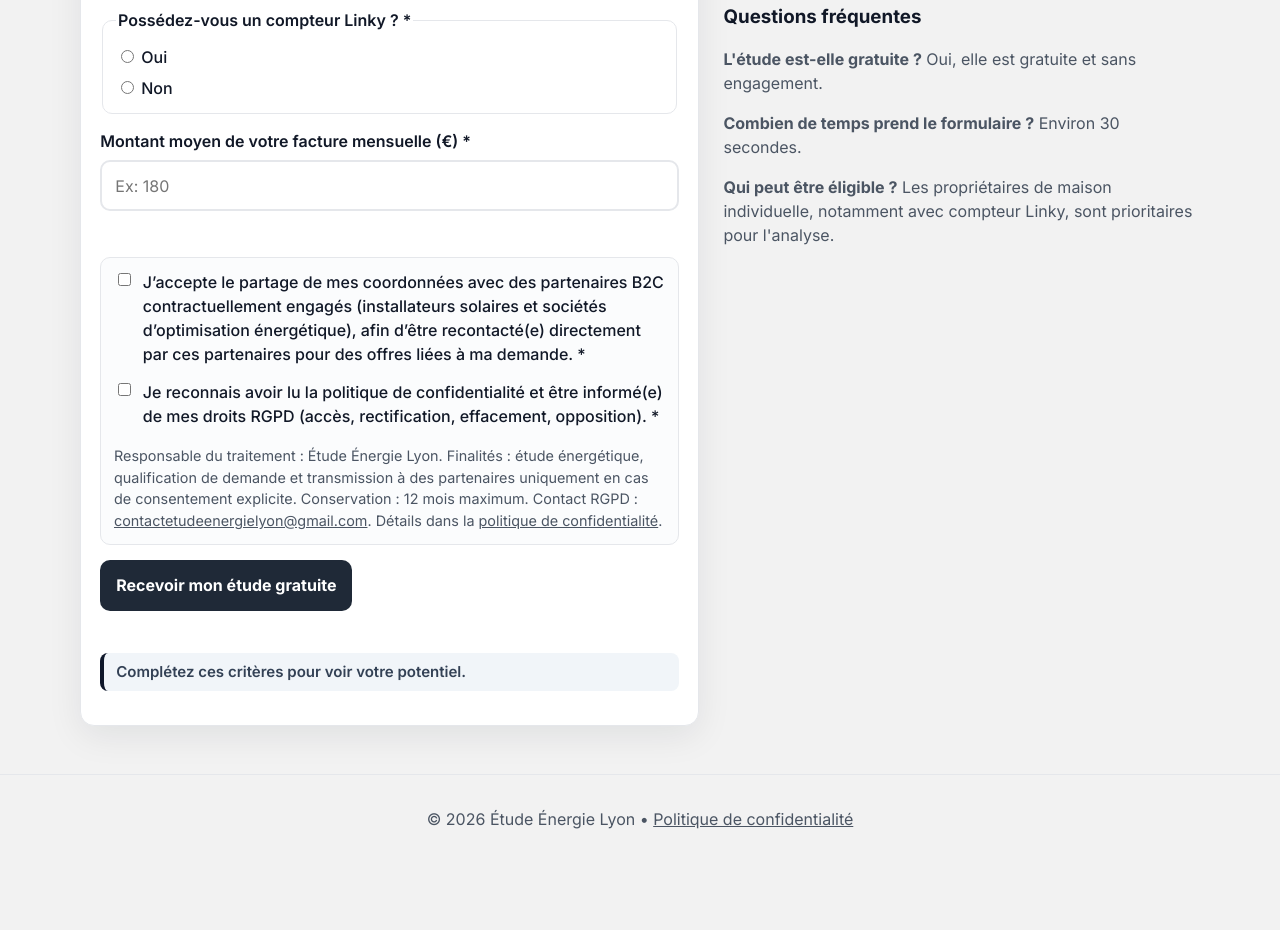
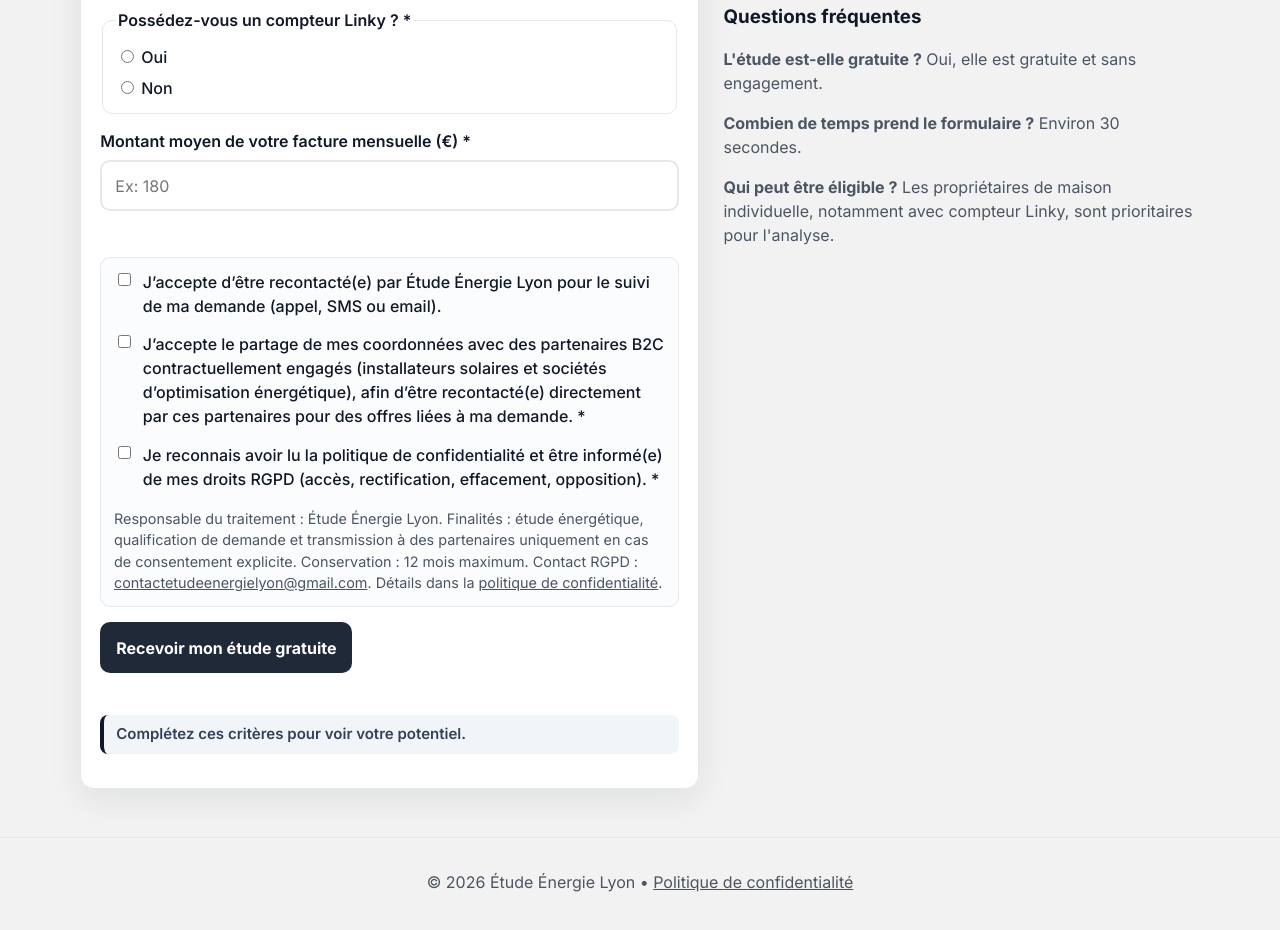
Before and after one commit to Samsam69004/reduction-facture-electricite-lyon, a website: page public/index.html in a window 1280 px wide. Shown: the part 1315-2245 px from the top of the page. Before the commit the page ends 2194 px from the top, so only its background shows below. Drawn offline with Linux system fonts and the light colour scheme.

Commit message:
Add explicit contact consent checkbox to lead form

```diff
--- a/public/index.html
+++ b/public/index.html
@@ -291,6 +291,11 @@
 
               <div class="field consent-group">
                 <label class="consent-item">
+                  <input type="checkbox" name="consentContact" value="oui" />
+                  J’accepte d’être recontacté(e) par Étude Énergie Lyon pour le suivi de ma demande
+                  (appel, SMS ou email).
+                </label>
+                <label class="consent-item">
                   <input type="checkbox" name="consentPartners" value="oui" required />
                   J’accepte le partage de mes coordonnées avec des partenaires B2C contractuellement
                   engagés (installateurs solaires et sociétés d’optimisation énergétique), afin d’être
```
